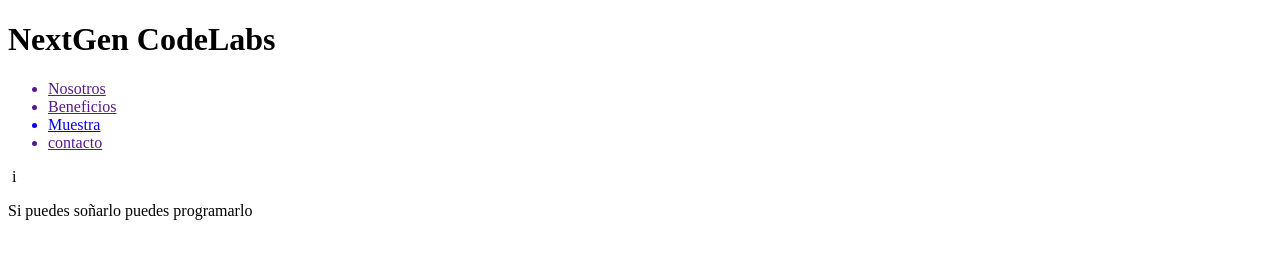
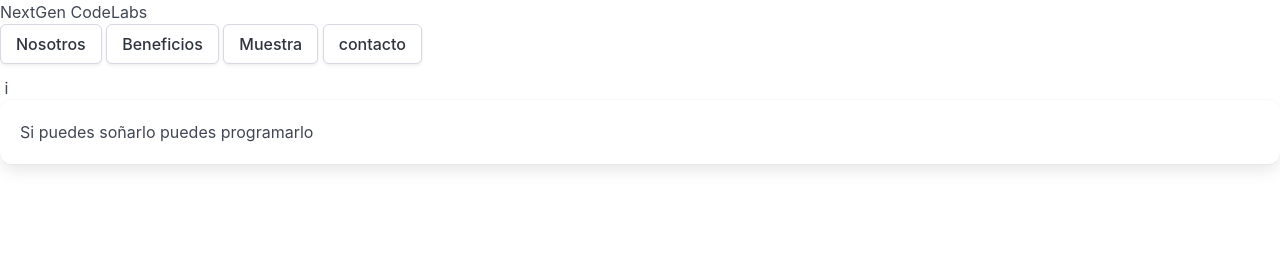
Before and after one commit to gpancardo/proyectoPaginas, a plain HTML site: page index.html in a window 1280 px wide. Drawn offline with Linux system fonts and the light colour scheme.

Commit message:
Estilos Bulma

```diff
--- a/index.html
+++ b/index.html
@@ -3,7 +3,7 @@
   <head>
     <meta charset="utf-8">
     <meta name="viewport" content="width=device-width, initial-scale=1">
-    <link rel="stylesheet" href="style.css">
+    <link rel="stylesheet" href="/bulma/css/bulma.css">
 
 
 
@@ -11,19 +11,19 @@
   </head>
   <body>
     <h1>NextGen CodeLabs</h1>
-    <nav>
+    <nav class="navbar">
       <ul>
-        <a href=""> <li> Nosotros</li></a>
-        <a href=""> <li> Beneficios </li></a>
-        <a href="muestra.html"><li>Muestra</li></a>
-        <a href=""><li> contacto</li></a>
+        <a class="button" href=""> <li> Nosotros</li></a>
+        <a class="button" href=""> <li> Beneficios </li></a>
+        <a class="button" href="muestra.html"><li>Muestra</li></a>
+        <a class="button" href=""><li> contacto</li></a>
       </ul>
     </nav>
     <div class="carousel">
       <img src="" alt="">
       i
     </div>
-    <div>
+    <div class="box">
        <p>Si puedes soñarlo puedes programarlo </p>
   </div>
 
@@ -38,6 +38,6 @@
     </div>
     <form action=""></form>
     <footer></footer>
-
+    <script src="bulma/"></script>
   </body>
 </html>
```
